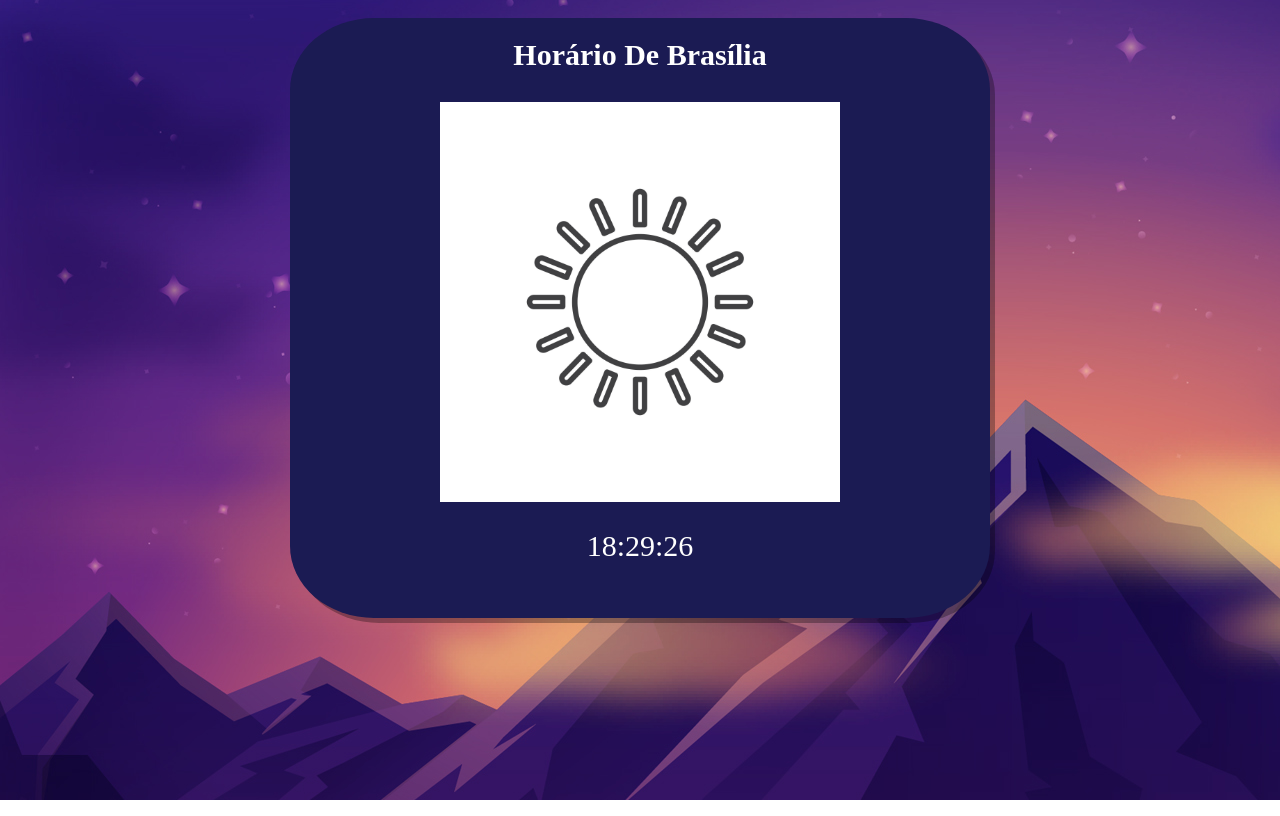
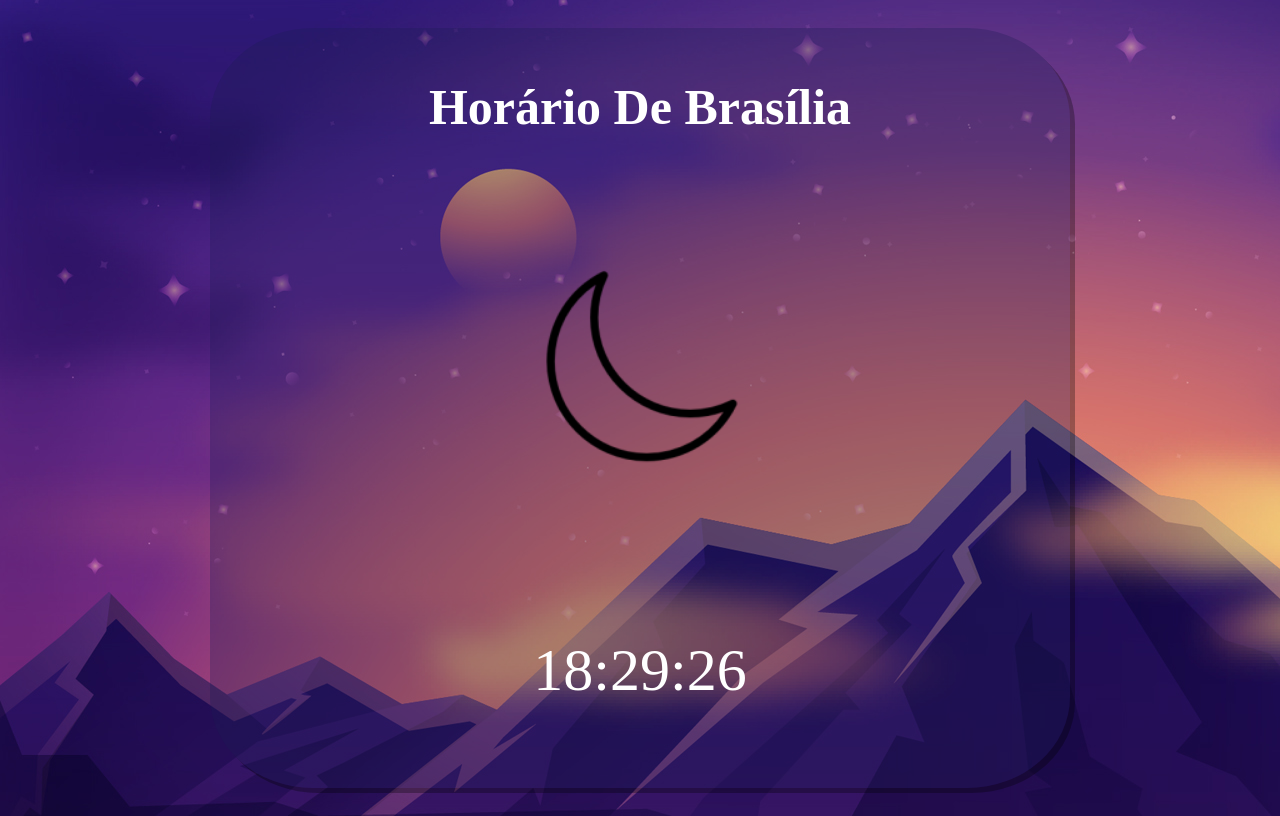
Before and after one commit to Maichaki/projeto-relogio, a plain HTML site: page index.html in a window 1280 px wide. Drawn offline with Linux system fonts and the light colour scheme; a web font is replaced by a local one.

Commit message:
projeto relogio terminado

```diff
--- a/index.html
+++ b/index.html
@@ -10,7 +10,7 @@
 <body>
     <div class="container">
         <h1> Horário De Brasília</h1>
-        <p id="posicaoimg"> <img id='imagemDoDia' src="" alt=""></p>
+        <p id="posicaoimg"> <img id='imagemDoDia' src="manha.webp" alt="ícone-manha"></p>
         <p id="horarioBrasilia"></p>
     </div>
     <script src="main.js"></script>
--- a/main.js
+++ b/main.js
@@ -15,14 +15,13 @@ function getHorarioBrasilia() {
     document.getElementById('horarioBrasilia').innerText = horarioBrasilia;
 
       // Definir a imagem com base no horário
-
       const imagemDoDia = document.getElementById('imagemDoDia');
       if (horarioBrasilia >= 6 && horarioBrasilia < 12) {
-        imagemDoDia.src = 'manha.png?' + new Date().getTime();
+        imagemDoDia.src = 'manha.webp?' + new Date().getTime();
       } else if (horarioBrasilia >= 12 && horarioBrasilia < 18) {
-        imagemDoDia.src = 'manha.png?' + new Date().getTime();
+        imagemDoDia.src = 'manha3.png?' + new Date().getTime();
       } else {
-        imagemDoDia.src = 'manha.png?' + new Date().getTime();
+        imagemDoDia.src = 'noite1.png?' + new Date().getTime();
       }
     }
 
--- a/style.css
+++ b/style.css
@@ -5,34 +5,39 @@ body{
     display: flex;
     align-items: center;
     justify-content: center;
+    height: 100vh;
 
 }
 
 h1 {
-    font-size: 30px;
+    font-size: 50px;
     margin: 20px;
 }
 
 .container{
     font-size: 30px;
-    background: #1b1b53;
-    height: 600px;
-    width: 700px;
+    background: rgba(27, 27, 83, 0.3);
+    height: 700px;
+    width: 800px;
     text-align: center;
-    justify-content:flex-start;
+    padding: 30px;
     border-radius: 12%;
     font-family: 'Days one';
     color: white;
     margin: 10px;
     display: flex;
     flex-direction: column;
+    justify-content: center;
+    align-items: center;
     box-shadow: 5px 5px rgba(0, 0, 0, 0.30);
-    text-decoration: solid;
 }
 
 #horarioBrasilia{
-    padding: auto;
-    margin: 10px;
+    padding: 10px; /* tenho que ajustar */
+    margin: auto 10px;
+    font-size: 60px;
+    text-align: center;
+    position: static;
 }
 
 #imagemDoDia{
```
Also changed, not shown: manha.webp (added), manha3.png (added), noite1.png (added).
